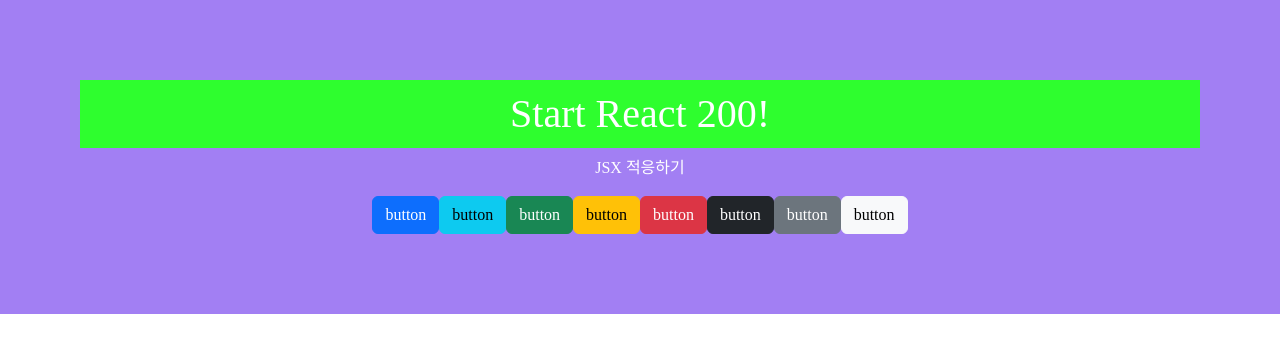
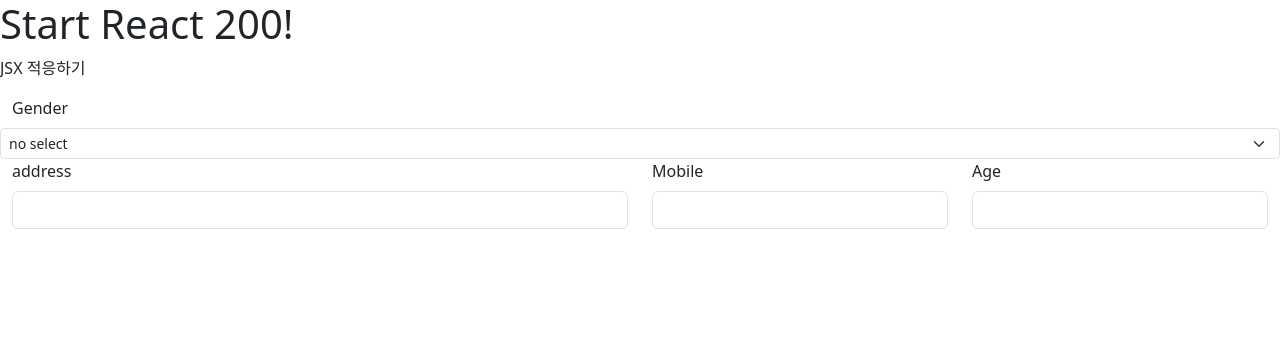
Before and after one commit to knsnyo/React-Practice, a React (Create React App) app in the folder react200/: page / in a window 1280 px wide. Shown: the top 352 px of the page. Built offline with nearby package versions, Linux system fonts and the light colour scheme.

Commit message:
20211215 08:20

```diff
--- a/react200/src/App.js
+++ b/react200/src/App.js
@@ -1,14 +1,13 @@
 import React from 'react';
-import './App.css';
-import R039 from './R039.js';
 import 'bootstrap/dist/css/bootstrap.css'
+import R044 from './R044.js';
 
 function App() {
   return (
     <div>
       <h1>Start React 200!</h1>
       <p>JSX 적응하기</p>
-      <R039/>
+      <R044/>
     </div>
   );
 }
--- a/react200/src/R044.js
+++ b/react200/src/R044.js
@@ -1,38 +1,41 @@
-import React, {useState} from 'react';
-import { Form, Label, Input,
-Row, Col, FormGroup } from 'reactstrap';
+import React, { useState } from "react";
+import { Form, Label, Input, Row, Col, FormGroup, Container } from "reactstrap";
 
-function R044(props){
-	return(
-		<Form>
-			<Label for='exampleGender'>Gender</Label>
-			<Input type='select' bsSize='sm'>
+function R044(props) {
+  return (
+    <Container fluid>
+      <Row>
+        <Label for="exampleGender">Gender</Label>
+        <Input type="select" bsSize="sm">
           <option>no select</option>
           <option>man</option>
           <option>woman</option>
         </Input>
-			<Row form>
-				<Col md={6}>
+      </Row>
+      <Form>
+        <Row>
+          <Col xs="6">
             <FormGroup>
-						<Label for='exampleAddress'>address</Label>
-						<Input type='text' name='address' id='address'/>
+              <Label for="exampleAddress">address</Label>
+              <Input type="text" name="address" id="address" />
             </FormGroup>
           </Col>
-				<Col md={3}>
+          <Col xs="3">
             <FormGroup>
-						<Label for='exampleMobile'>Mobile</Label>
-						<Input type='text' name='mobile' id='mobile'/>
+              <Label for="exampleMobile">Mobile</Label>
+              <Input type="text" name="mobile" id="mobile" />
             </FormGroup>
           </Col>
-				<Col md={3}>
+          <Col xs="3">
             <FormGroup>
-						<Label for='exampleAge'>Age</Label>
-						<Input type='text' name='age' id='age'/>
+              <Label for="exampleAge">Age</Label>
+              <Input type="text" name="age" id="age" />
             </FormGroup>
           </Col>
         </Row>
       </Form>
-	)
+    </Container>
+  );
 }
 
 export default R044;
```
Lines whose indentation alone changed are shown as unchanged.
